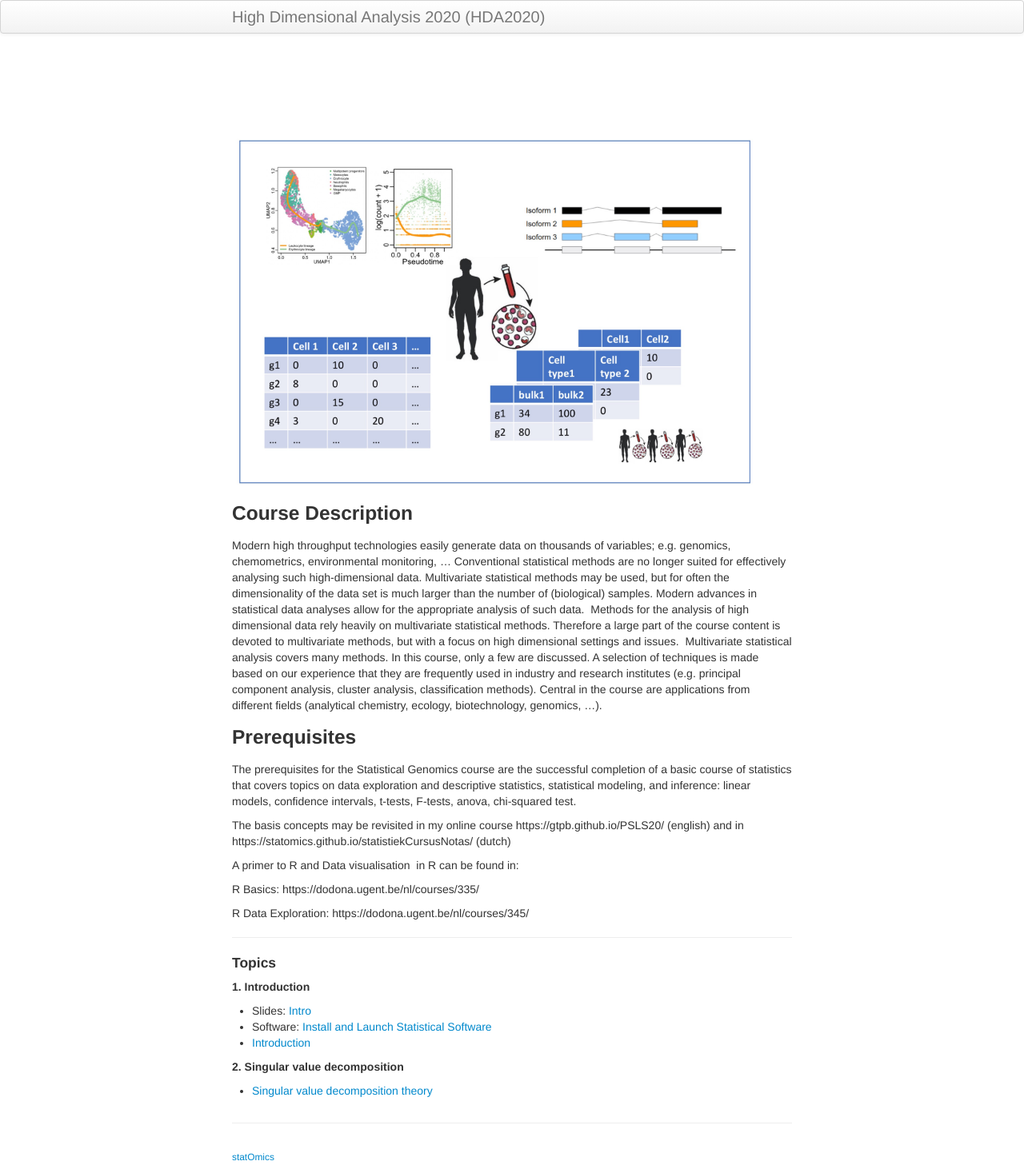
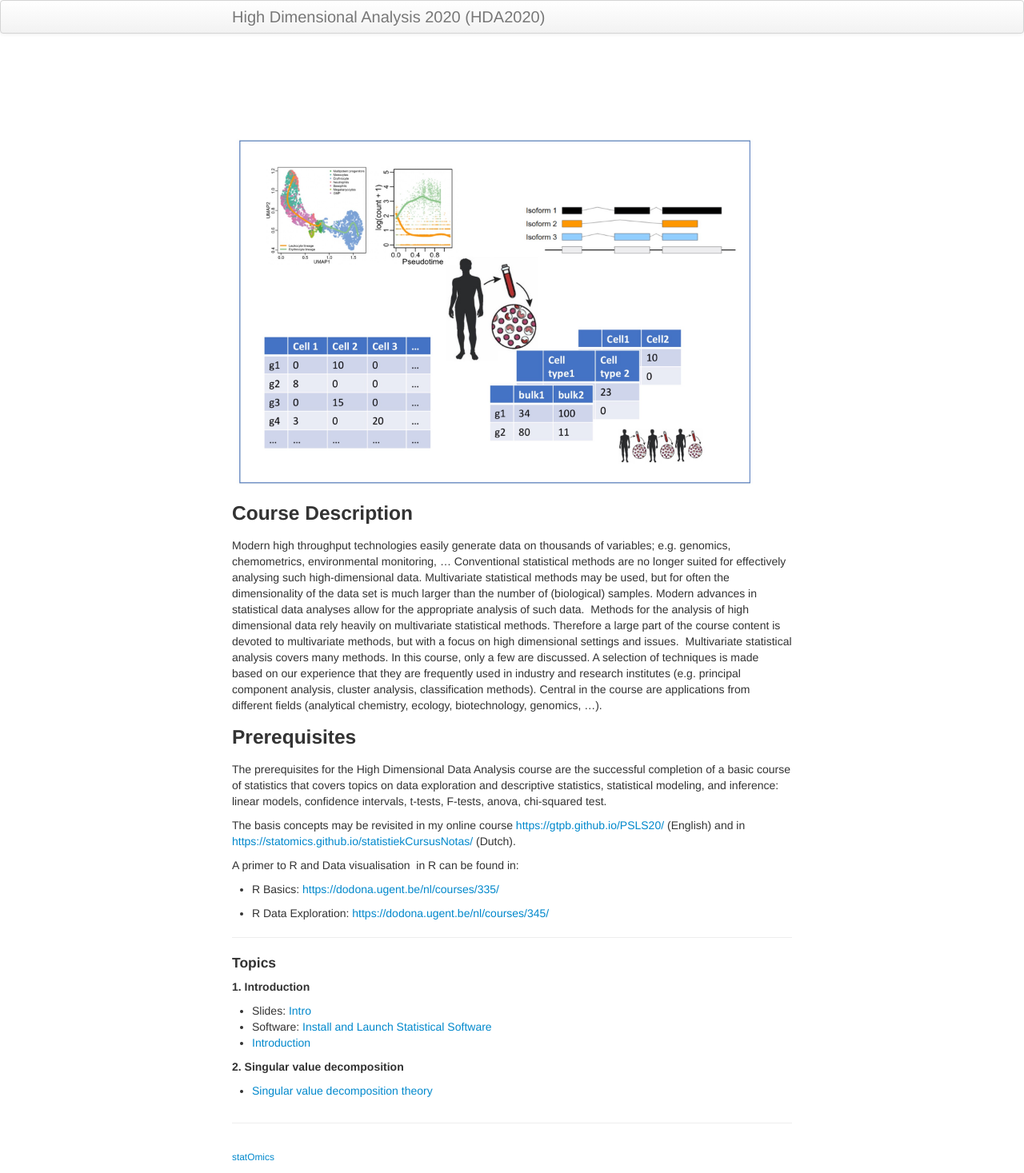
Before and after one commit to statOmics/HDA2020, a Jekyll site: the page built from index.md, in a window 1280 px wide. Shown: the whole page at 80% size. Built offline with Jekyll 4.4.1, drawn with Linux system fonts in a browser that asks for light colours.

Commit message:
Fix links

```diff
--- a/index.md
+++ b/index.md
@@ -11,15 +11,15 @@ Modern high throughput technologies easily generate data on thousands of variabl
 
 ### Prerequisites
 
-The prerequisites for the Statistical Genomics course are the successful completion of a basic course of statistics that covers topics on data exploration and descriptive statistics, statistical modeling, and inference: linear models, confidence intervals, t-tests, F-tests, anova, chi-squared test.
+The prerequisites for the High Dimensional Data Analysis course are the successful completion of a basic course of statistics that covers topics on data exploration and descriptive statistics, statistical modeling, and inference: linear models, confidence intervals, t-tests, F-tests, anova, chi-squared test.
 
-The basis concepts may be revisited in my online course https://gtpb.github.io/PSLS20/ (english) and in https://statomics.github.io/statistiekCursusNotas/ (dutch)
+The basis concepts may be revisited in my online course <https://gtpb.github.io/PSLS20/> (English) and in <https://statomics.github.io/statistiekCursusNotas/> (Dutch).
 
 A primer to R and Data visualisation  in R can be found in:
 
-R Basics: https://dodona.ugent.be/nl/courses/335/
+- R Basics: <https://dodona.ugent.be/nl/courses/335/>
 
-R Data Exploration: https://dodona.ugent.be/nl/courses/345/
+- R Data Exploration: <https://dodona.ugent.be/nl/courses/345/>
 
 ---
 
```
